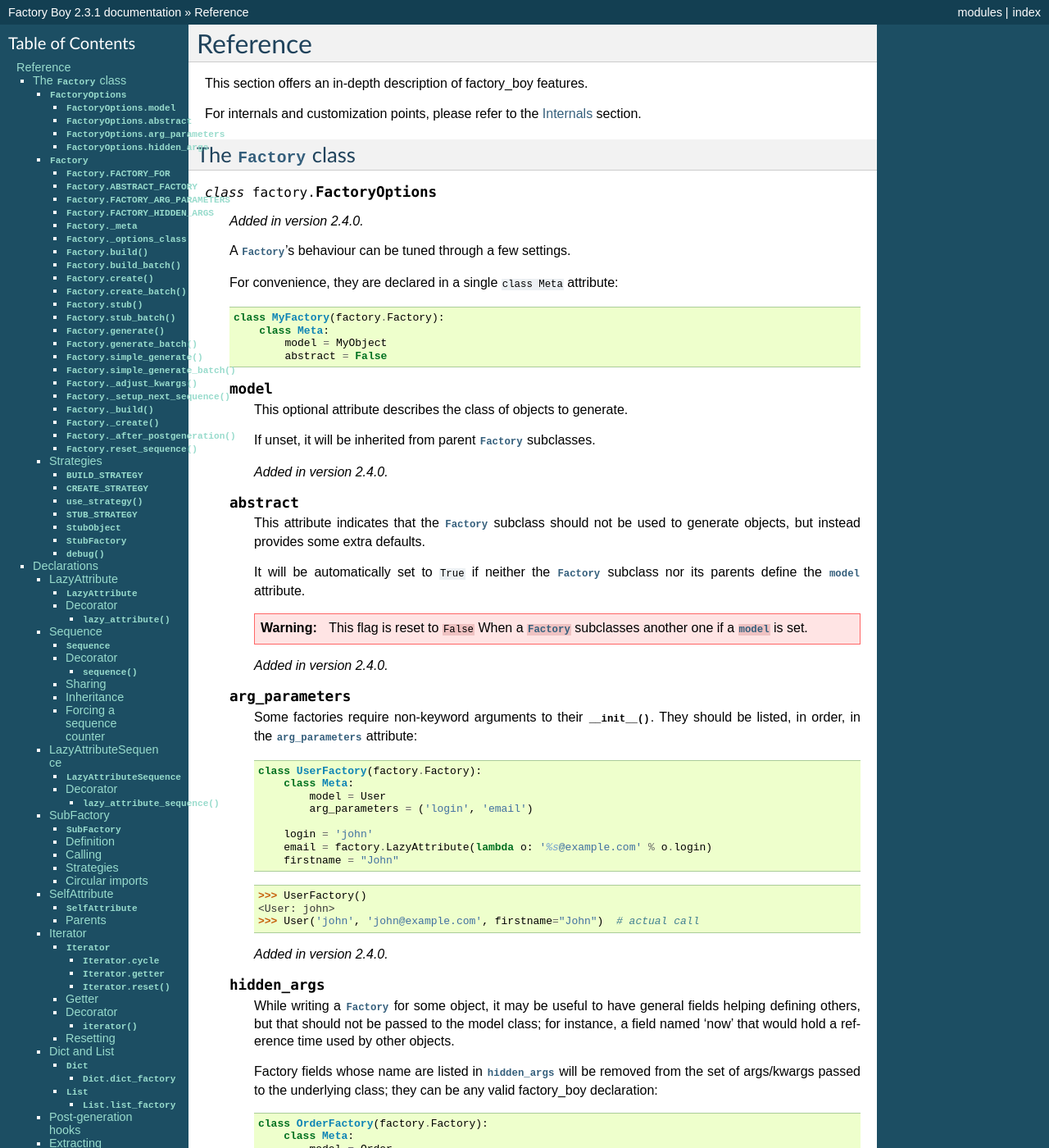
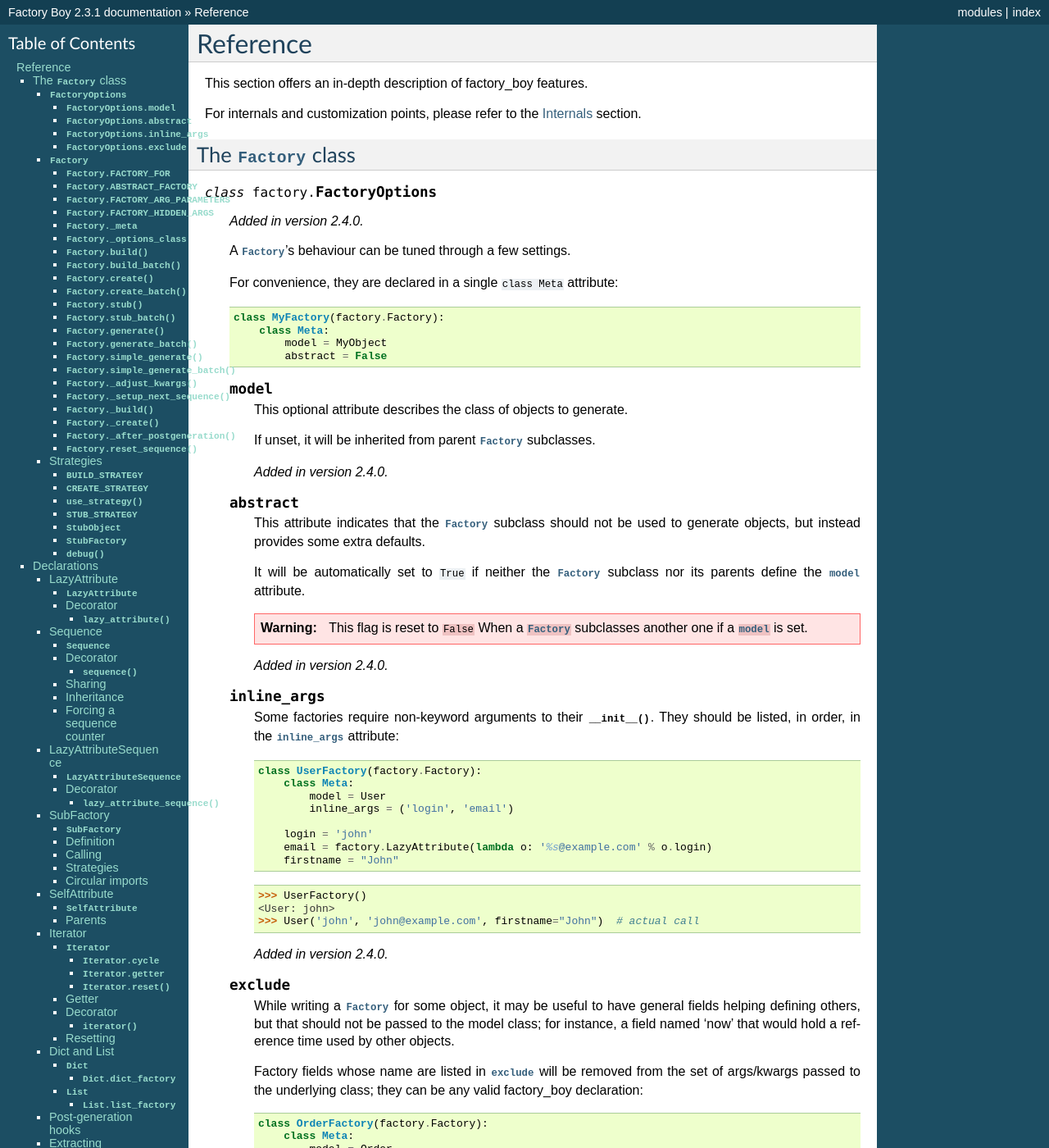
Before and after one commit to FactoryBoy/factory_boy, a Sphinx documentation site: the page built from docs/reference.rst, in a window 1280 px wide and 1400 px high. Shown: the whole window at 82% size. Built offline with Sphinx 7.4.7, drawn with Linux system fonts in a browser that asks for light colours; some of the changed text lies outside the part shown.

Commit message:
Rename hidden/arg_parameters to exclude/inline_args.

```diff
--- a/docs/introduction.rst
+++ b/docs/introduction.rst
@@ -218,14 +218,14 @@
 
 Some classes take a few, non-kwarg arguments first.
 
-This is handled by the :data:`~factory.FactoryOptions.arg_parameters` attribute:
+This is handled by the :data:`~factory.FactoryOptions.inline_args` attribute:
 
 .. code-block:: python
 
     class MyFactory(factory.Factory):
         class Meta:
             model = MyClass
-            arg_parameters = ('x', 'y')
+            inline_args = ('x', 'y')
 
         x = 1
         y = 2
--- a/docs/reference.rst
+++ b/docs/reference.rst
@@ -47,10 +47,10 @@
 
         .. versionadded:: 2.4.0
 
-    .. attribute:: arg_parameters
+    .. attribute:: inline_args
 
         Some factories require non-keyword arguments to their :meth:`~object.__init__`.
-        They should be listed, in order, in the :attr:`arg_parameters`
+        They should be listed, in order, in the :attr:`inline_args`
         attribute:
 
         .. code-block:: python
@@ -58,7 +58,7 @@
             class UserFactory(factory.Factory):
                 class Meta:
                     model = User
-                    arg_parameters = ('login', 'email')
+                    inline_args = ('login', 'email')
 
                 login = 'john'
                 email = factory.LazyAttribute(lambda o: '%s@example.com' % o.login)
@@ -72,14 +72,14 @@
 
         .. versionadded:: 2.4.0
 
-    .. attribute:: hidden_args
+    .. attribute:: exclude
 
         While writing a :class:`Factory` for some object, it may be useful to
         have general fields helping defining others, but that should not be
         passed to the model class; for instance, a field named 'now' that would
         hold a reference time used by other objects.
 
-        Factory fields whose name are listed in :attr:`hidden_args` will
+        Factory fields whose name are listed in :attr:`exclude` will
         be removed from the set of args/kwargs passed to the underlying class;
         they can be any valid factory_boy declaration:
 
@@ -88,7 +88,7 @@
             class OrderFactory(factory.Factory):
                 class Meta:
                     model = Order
-                    hidden_args = ('now',)
+                    exclude = ('now',)
 
                 now = factory.LazyAttribute(lambda o: datetime.datetime.utcnow())
                 started_at = factory.LazyAttribute(lambda o: o.now - datetime.timedelta(hours=1))
@@ -125,12 +125,12 @@
               .. attribute:: FACTORY_ARG_PARAMETERS
 
                   .. deprecated:: 2.4.0
-                                  See :attr:`FactoryOptions.arg_parameters`.
+                                  See :attr:`FactoryOptions.inline_args`.
 
               .. attribute:: FACTORY_HIDDEN_ARGS
 
                   .. deprecated:: 2.4.0
-                                  See :attr:`FactoryOptions.hidden_args`.
+                                  See :attr:`FactoryOptions.exclude`.
 
 
     **Class-level attributes:**
@@ -231,7 +231,7 @@
         The :meth:`_adjust_kwargs` extension point allows for late fields tuning.
 
         It is called once keyword arguments have been resolved and post-generation
-        items removed, but before the :attr:`~FactoryOptions.arg_parameters` extraction
+        items removed, but before the :attr:`~FactoryOptions.inline_args` extraction
         phase.
 
         .. code-block:: python
```
Also changed, not shown: 3 other files.
